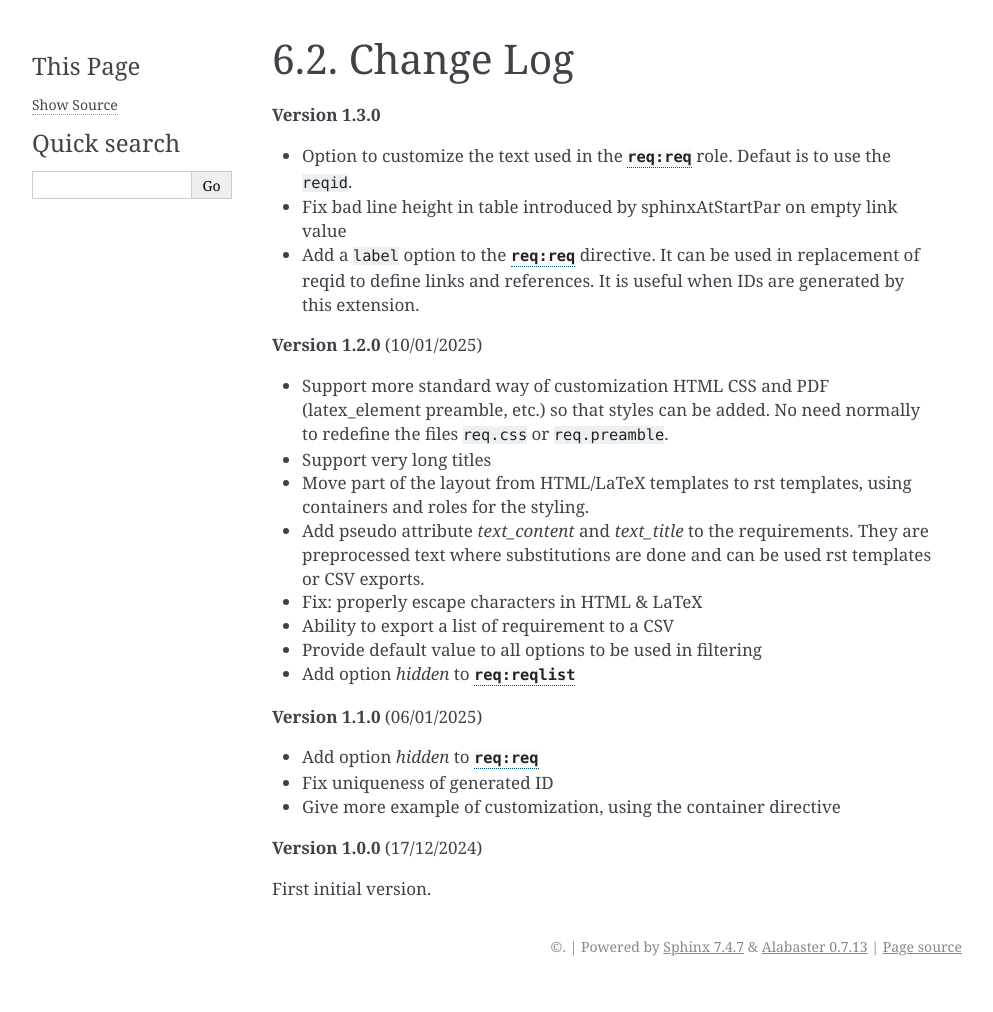
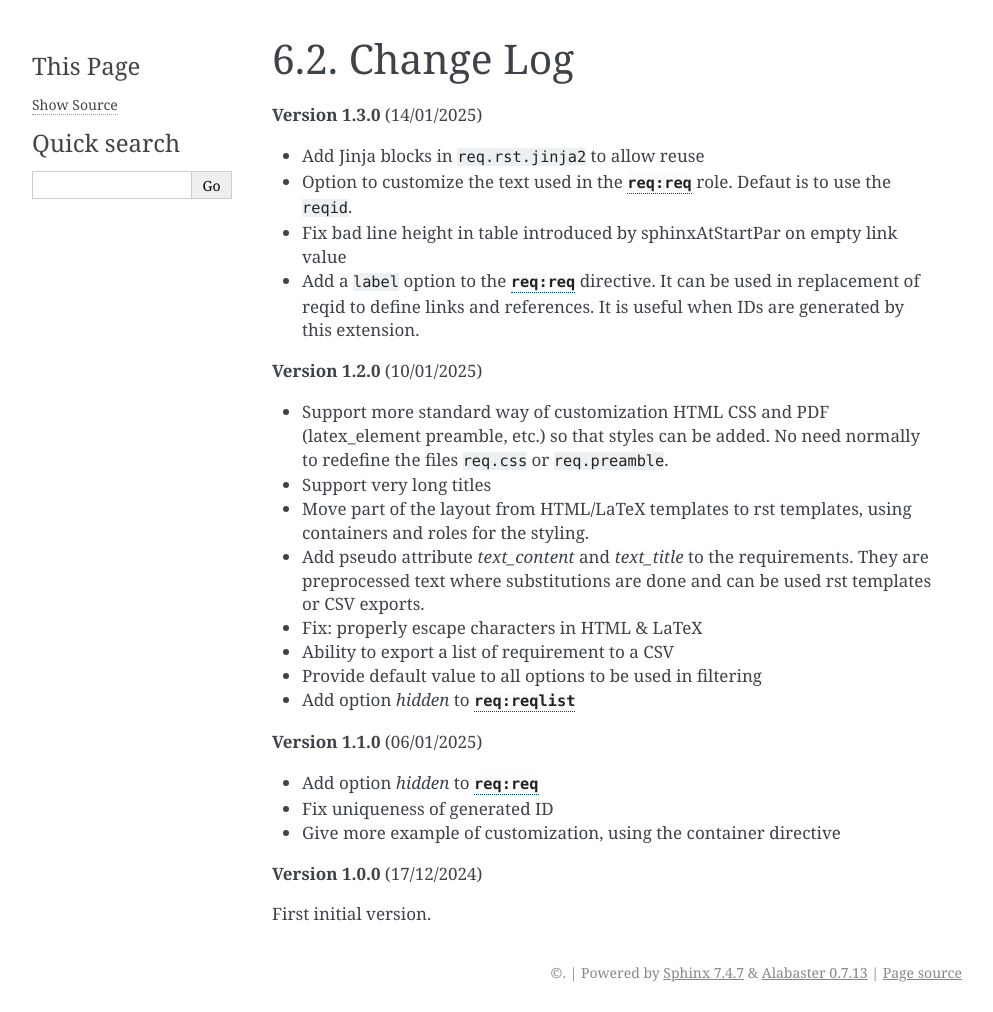
Before and after one commit to olivier-heurtier/sphinxcontrib-requirement, a Sphinx documentation site: the page built from doc/annexes/changelog.rst, in a window 1280 px wide. Shown: the whole page, without its empty margins (148-1141 px from the left). Built offline with Sphinx 7.4.7, drawn with Linux system fonts in a browser that asks for light colours; before the commit the page ends 986 px from its top, so only the background shows below that.

```diff
--- a/doc/annexes/changelog.rst
+++ b/doc/annexes/changelog.rst
@@ -2,8 +2,9 @@
 Change Log
 ==========
 
-**Version 1.3.0**
+**Version 1.3.0** (14/01/2025)
 
+- Add Jinja blocks in :file:`req.rst.jinja2` to allow reuse
 - Option to customize the text used in the :rst:role:`req:req` role.
   Defaut is to use the ``reqid``.
 - Fix bad line height in table introduced by \sphinxAtStartPar on empty link value
```
Also changed, not shown: 1 other file.
